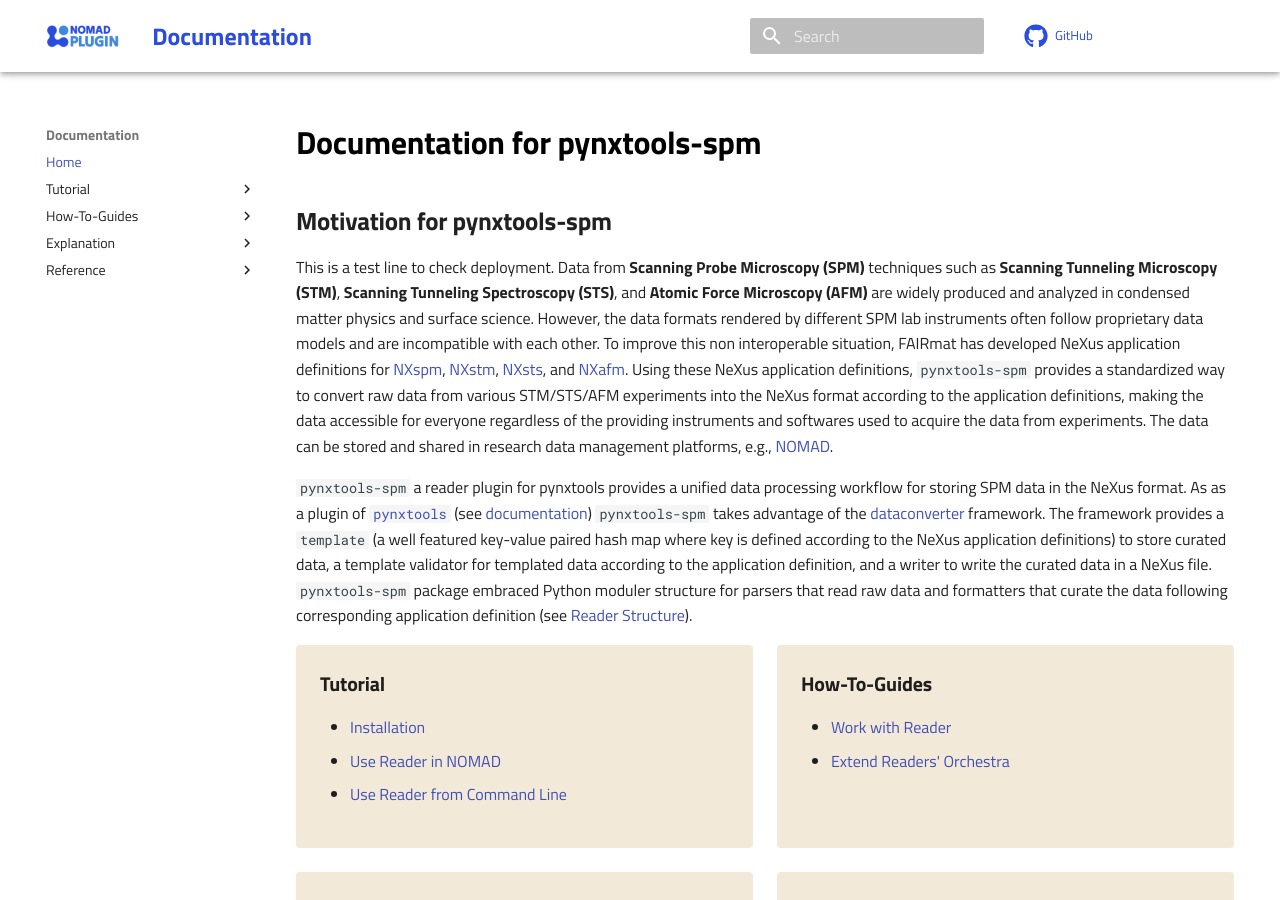
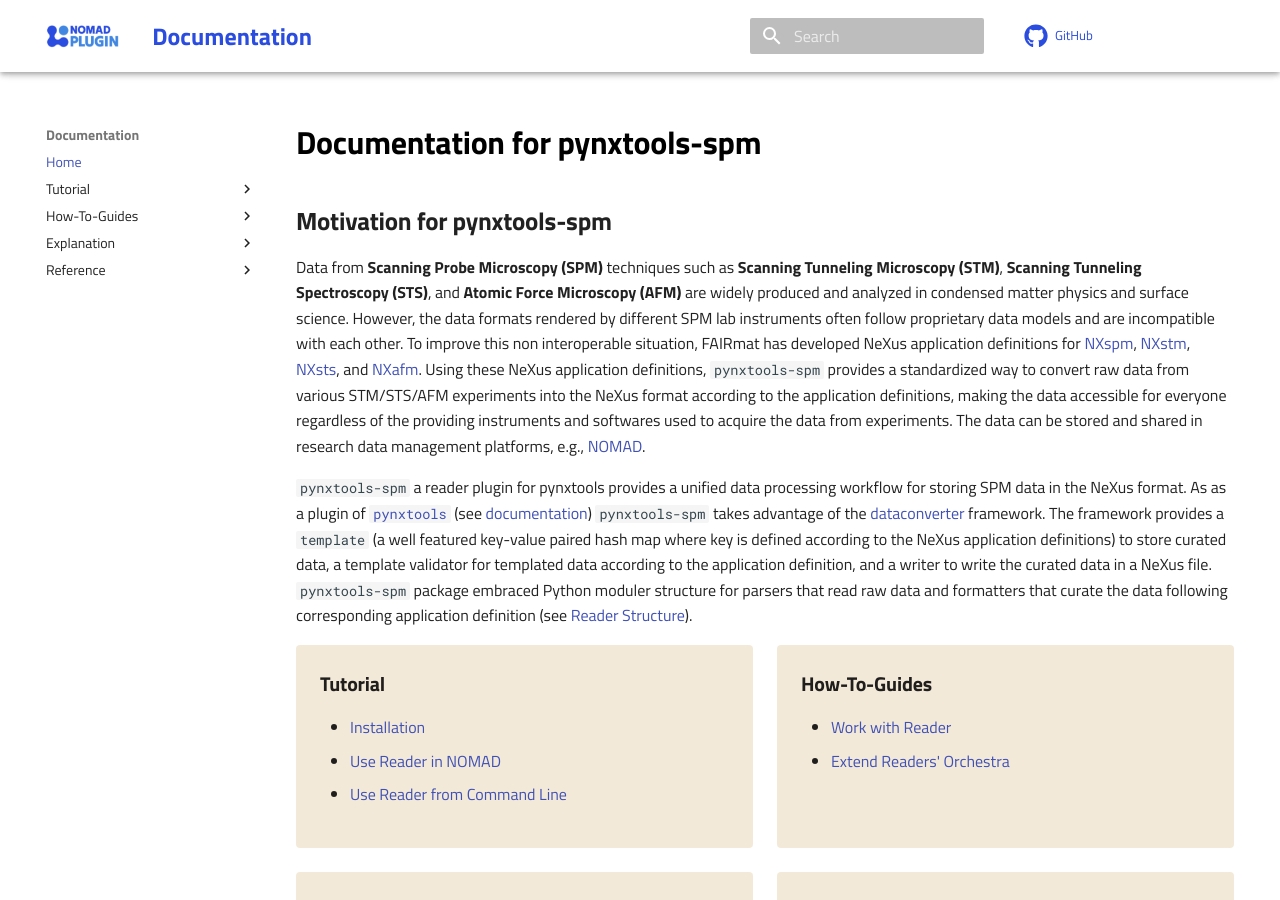
Before and after one commit to FAIRmat-NFDI/pynxtools-spm, an MkDocs documentation site: the page built from docs/index.md, in a window 1280 px wide and 900 px high. Built offline with MkDocs 1.6.1 and Material for MkDocs 9.7.7, drawn with Linux system fonts in a browser that asks for light colours; comment, search, counter and statistics services are not loaded.

Commit message:
tiny fix.

```diff
--- a/docs/index.md
+++ b/docs/index.md
@@ -5,7 +5,6 @@ hide: toc
 # Documentation for pynxtools-spm
 
 ## **Motivation for pynxtools-spm**
-This is a test line to check deployment.
 Data from __Scanning Probe Microscopy (SPM)__ techniques such as __Scanning Tunneling Microscopy (STM)__, __Scanning Tunneling Spectroscopy (STS)__, and __Atomic Force Microscopy (AFM)__ are widely produced and analyzed in condensed matter physics and surface science. However, the data formats rendered by different SPM lab instruments often follow proprietary data models and are incompatible with each other. To improve this non interoperable situation, FAIRmat has developed NeXus application definitions for [NXspm](https://fairmat-nfdi.github.io/nexus_definitions/classes/contributed_definitions/NXspm.html), [NXstm](https://fairmat-nfdi.github.io/nexus_definitions/classes/contributed_definitions/NXstm.html), [NXsts](https://fairmat-nfdi.github.io/nexus_definitions/classes/contributed_definitions/NXsts.html), and [NXafm](https://fairmat-nfdi.github.io/nexus_definitions/classes/contributed_definitions/NXafm.html). Using these NeXus application definitions, `pynxtools-spm` provides a standardized way to convert raw data from various STM/STS/AFM experiments into the NeXus format according to the application definitions, making the data accessible for everyone regardless of the providing instruments and softwares used to acquire the data from experiments. The data can be stored and shared in research data management platforms, e.g., [NOMAD](https://nomad-lab.eu/nomad-lab/).
 
 `pynxtools-spm` a reader plugin for pynxtools provides a unified data processing workflow for storing SPM data in the NeXus format. As as a plugin of [`pynxtools`](https://github.com/FAIRmat-NFDI/pynxtools) (see [documentation](https://fairmat-nfdi.github.io/pynxtools/index.html)) `pynxtools-spm` takes advantage of the [dataconverter](https://github.com/FAIRmat-NFDI/pynxtools/tree/master/src/pynxtools/dataconverter) framework. The framework provides a `template` (a well featured key-value paired hash map where key is defined according to the NeXus application definitions) to store curated data, a template validator for templated data according to the application definition, and a writer to write the curated data in a NeXus file. `pynxtools-spm` package embraced Python moduler structure for parsers that read raw data and formatters that curate the data following corresponding application definition (see [Reader Structure](explanation/reader-structure.md)).
```
Also changed, not shown: 1 other file.
